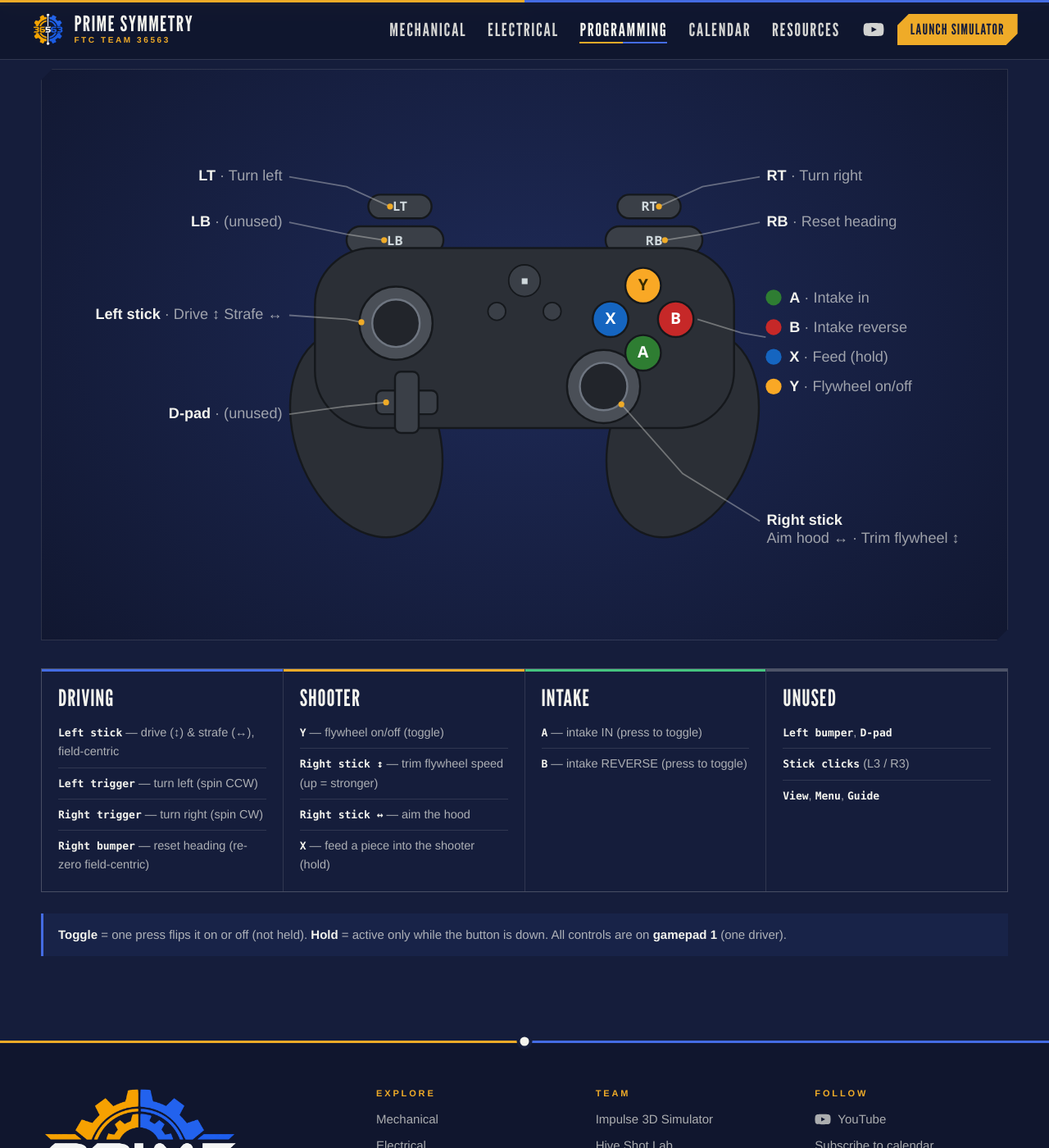
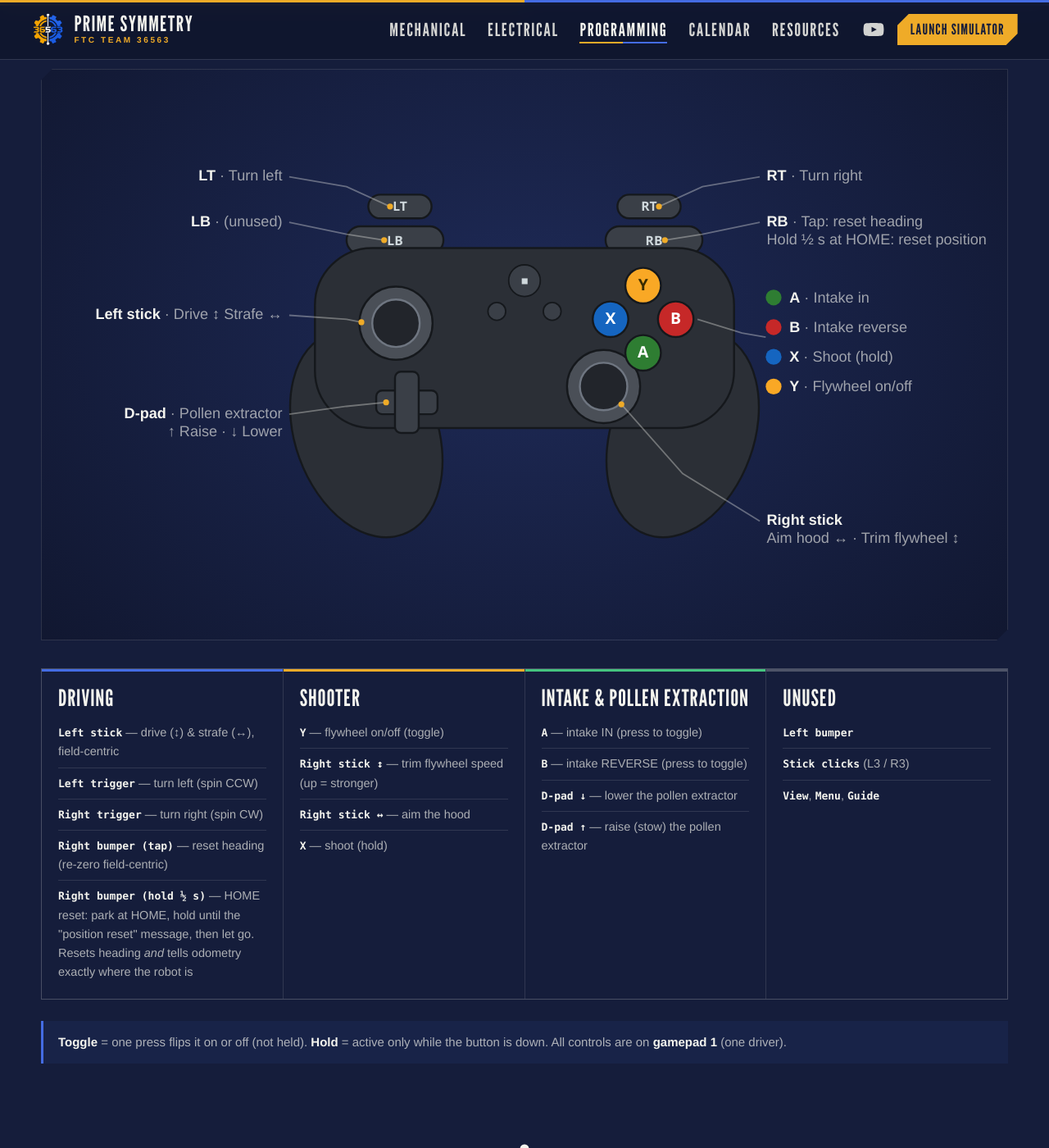
Before and after one commit to boltonftc/boltonftc.github.io, a Jekyll site: the page built from programming/driver-controls/index.html, in a window 1280 px wide and 1400 px high, scrolled down 511 px. Shown: the whole window at 82% size. Built offline with Jekyll 4.4.1, drawn with Linux system fonts in a browser that asks for light colours.

Commit message:
Driver controls: D-pad up/down pollen extractor, RB tap vs hold (HOME reset), X = shoot
Co-authored-by: Copilot <223556219+Copilot@users.noreply.github.com>

```diff
--- a/programming/driver-controls/index.html
+++ b/programming/driver-controls/index.html
@@ -98,7 +98,8 @@ css: ["/assets/css/driver-controls.css"]
     <polyline class="lead" points="242,240 300,244 315,247"/>
     <circle class="dot" cx="315" cy="247" r="3"/>
 
-    <text x="235" y="344"><tspan class="k">D-pad</tspan><tspan class="f">  ·  (unused)</tspan></text>
+    <text x="235" y="344"><tspan class="k">D-pad</tspan><tspan class="f">  ·  Pollen extractor</tspan></text>
+    <text x="235" y="362" class="lbl"><tspan class="f">&#8593; Raise  ·  &#8595; Lower</tspan></text>
     <polyline class="lead" points="242,340 300,332 340,328"/>
     <circle class="dot" cx="340" cy="328" r="3"/>
   </g>
@@ -109,7 +110,8 @@ css: ["/assets/css/driver-controls.css"]
     <polyline class="lead" points="718,100 660,110 616,130"/>
     <circle class="dot" cx="616" cy="130" r="3"/>
 
-    <text x="725" y="150"><tspan class="k">RB</tspan><tspan class="f">  ·  Reset heading</tspan></text>
+    <text x="725" y="150"><tspan class="k">RB</tspan><tspan class="f">  ·  Tap: reset heading</tspan></text>
+    <text x="725" y="168" class="lbl"><tspan class="f">Hold &#189; s at HOME: reset position</tspan></text>
     <polyline class="lead" points="718,146 660,158 622,164"/>
     <circle class="dot" cx="622" cy="164" r="3"/>
 
@@ -126,7 +128,7 @@ css: ["/assets/css/driver-controls.css"]
     <circle cx="732" cy="252" r="8" fill="#c62828"/>
     <text x="748" y="257"><tspan class="k">B</tspan><tspan class="f">  ·  Intake reverse</tspan></text>
     <circle cx="732" cy="282" r="8" fill="#1565c0"/>
-    <text x="748" y="287"><tspan class="k">X</tspan><tspan class="f">  ·  Feed (hold)</tspan></text>
+    <text x="748" y="287"><tspan class="k">X</tspan><tspan class="f">  ·  Shoot (hold)</tspan></text>
     <circle cx="732" cy="312" r="8" fill="#f9a825"/>
     <text x="748" y="317"><tspan class="k">Y</tspan><tspan class="f">  ·  Flywheel on/off</tspan></text>
   </g>
@@ -141,7 +143,8 @@ css: ["/assets/css/driver-controls.css"]
       <li><span class="dc-key">Left stick</span> &mdash; drive (&#8597;) &amp; strafe (&#8596;), field-centric</li>
       <li><span class="dc-key">Left trigger</span> &mdash; turn left (spin CCW)</li>
       <li><span class="dc-key">Right trigger</span> &mdash; turn right (spin CW)</li>
-      <li><span class="dc-key">Right bumper</span> &mdash; reset heading (re-zero field-centric)</li>
+      <li><span class="dc-key">Right bumper (tap)</span> &mdash; reset heading (re-zero field-centric)</li>
+      <li><span class="dc-key">Right bumper (hold &#189; s)</span> &mdash; HOME reset: park at HOME, hold until the "position reset" message, then let go. Resets heading <em>and</em> tells odometry exactly where the robot is</li>
     </ul>
   </div>
   <div class="dc-grp g-shoot">
@@ -150,20 +153,22 @@ css: ["/assets/css/driver-controls.css"]
       <li><span class="dc-key">Y</span> &mdash; flywheel on/off (toggle)</li>
       <li><span class="dc-key">Right stick &#8597;</span> &mdash; trim flywheel speed (up = stronger)</li>
       <li><span class="dc-key">Right stick &#8596;</span> &mdash; aim the hood</li>
-      <li><span class="dc-key">X</span> &mdash; feed a piece into the shooter (hold)</li>
+      <li><span class="dc-key">X</span> &mdash; shoot (hold)</li>
     </ul>
   </div>
   <div class="dc-grp g-intake">
-    <h3>Intake</h3>
+    <h3>Intake &amp; pollen extraction</h3>
     <ul>
       <li><span class="dc-key">A</span> &mdash; intake IN (press to toggle)</li>
       <li><span class="dc-key">B</span> &mdash; intake REVERSE (press to toggle)</li>
+      <li><span class="dc-key">D-pad &#8595;</span> &mdash; lower the pollen extractor</li>
+      <li><span class="dc-key">D-pad &#8593;</span> &mdash; raise (stow) the pollen extractor</li>
     </ul>
   </div>
   <div class="dc-grp g-unused">
     <h3>Unused</h3>
     <ul>
-      <li><span class="dc-key">Left bumper</span>, <span class="dc-key">D-pad</span></li>
+      <li><span class="dc-key">Left bumper</span></li>
       <li><span class="dc-key">Stick clicks</span> (L3 / R3)</li>
       <li><span class="dc-key">View</span>, <span class="dc-key">Menu</span>, <span class="dc-key">Guide</span></li>
     </ul>
```
